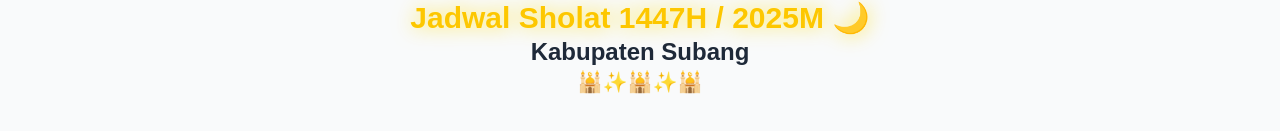
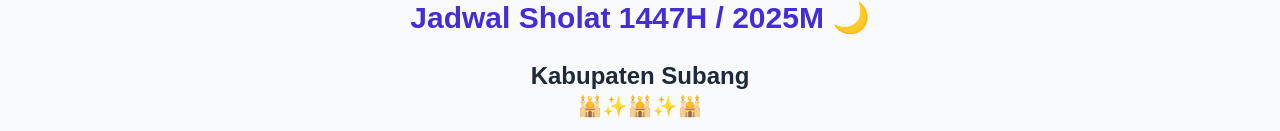
Before and after one commit to RelearnHappy/jadwal-sholaaat, a Next.js app: page / in a window 1280 px wide. Shown: the top 131 px of the page. Built offline with nearby package versions, Linux system fonts and the light colour scheme; no server answers.

Commit message:
Update header styles in page component

```diff
--- a/app/page.tsx
+++ b/app/page.tsx
@@ -169,7 +169,7 @@ export default function Home() {
   return (
     <div className="flex flex-col min-h-screen bg-gray-50">
       <header className="mb-6 text-center">
-        <h1 className="text-3xl font-bold text-yellow-400 drop-shadow-[0_0_10px_rgba(255,223,0,0.7)]">
+        <h1 className="text-3xl font-extrabold text-center mb-6 text-indigo-700">
           Jadwal Sholat 1447H / 2025M 🌙
         </h1>
         <h2 className="text-2xl font-bold text-gray-800">Kabupaten Subang</h2>
```
